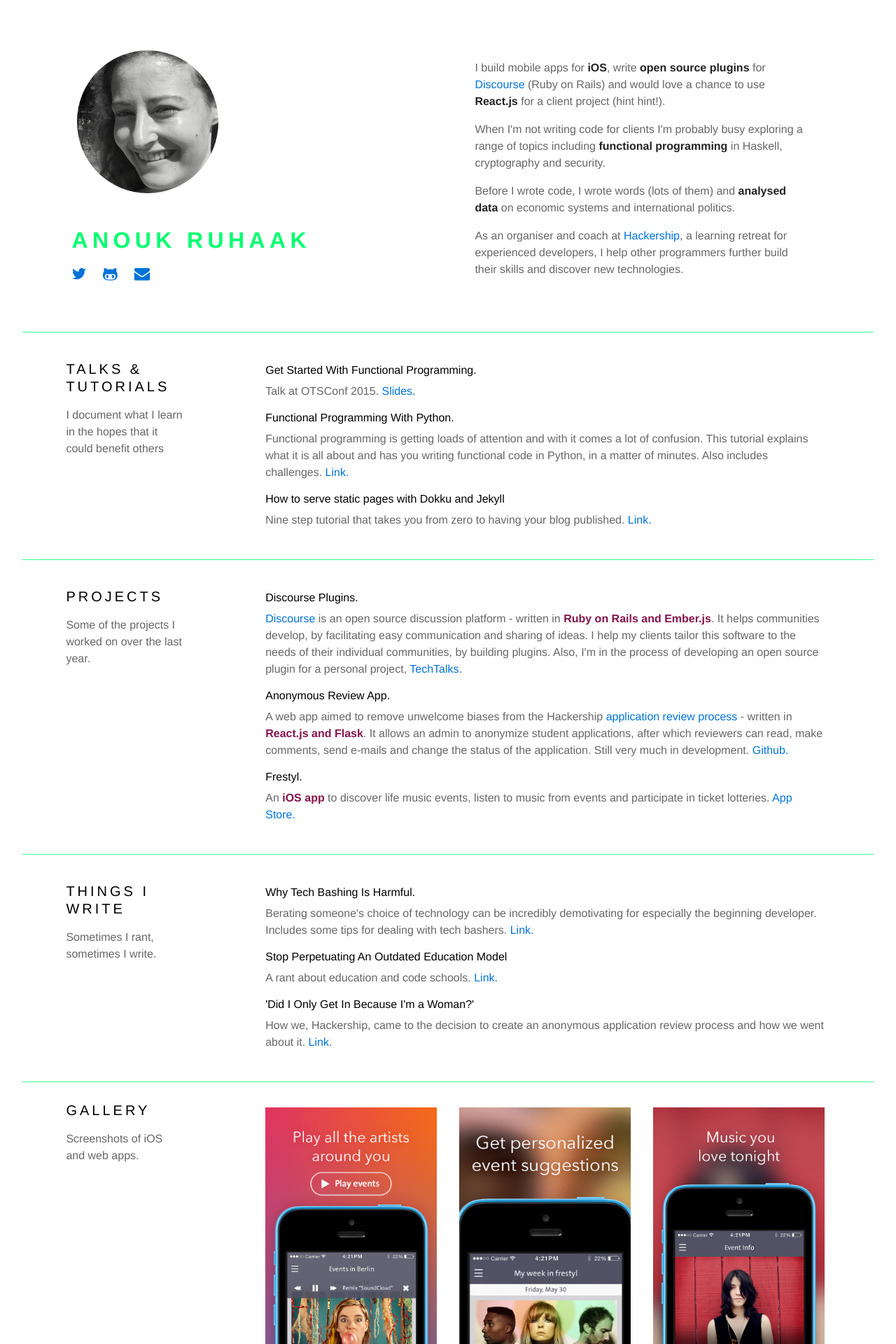
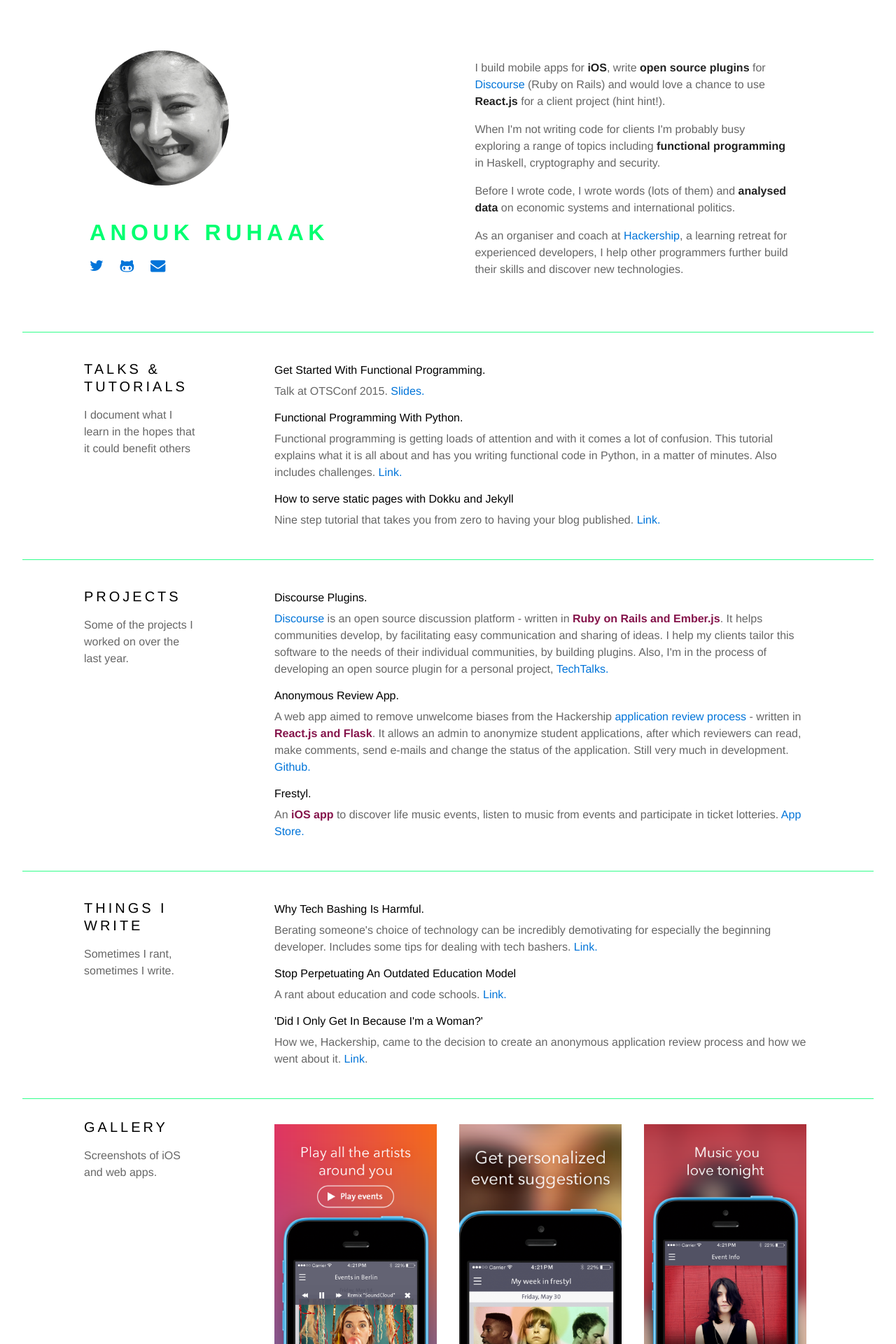
Before and after one commit to gnunicorn/anoukruhaak.github.io, a Jekyll site: the page built from index.html, in a window 1280 px wide. Shown: the top 1920 px of the page at 70% size. Built offline with Jekyll 4.4.1, drawn with Linux system fonts in a browser that asks for light colours; nearby versions of some CDN libraries.

Commit message:
reducing font to it's proper size

```diff
--- a/css/main.css
+++ b/css/main.css
@@ -1,7 +1,7 @@
 body {
 	color: rgba(0,0,0,0.6);
   	font-weight: 300;
-  	font-size: 105%;
+  	font-size: 100%;
 }
 
 h2, h3, h4, h5 {
```
